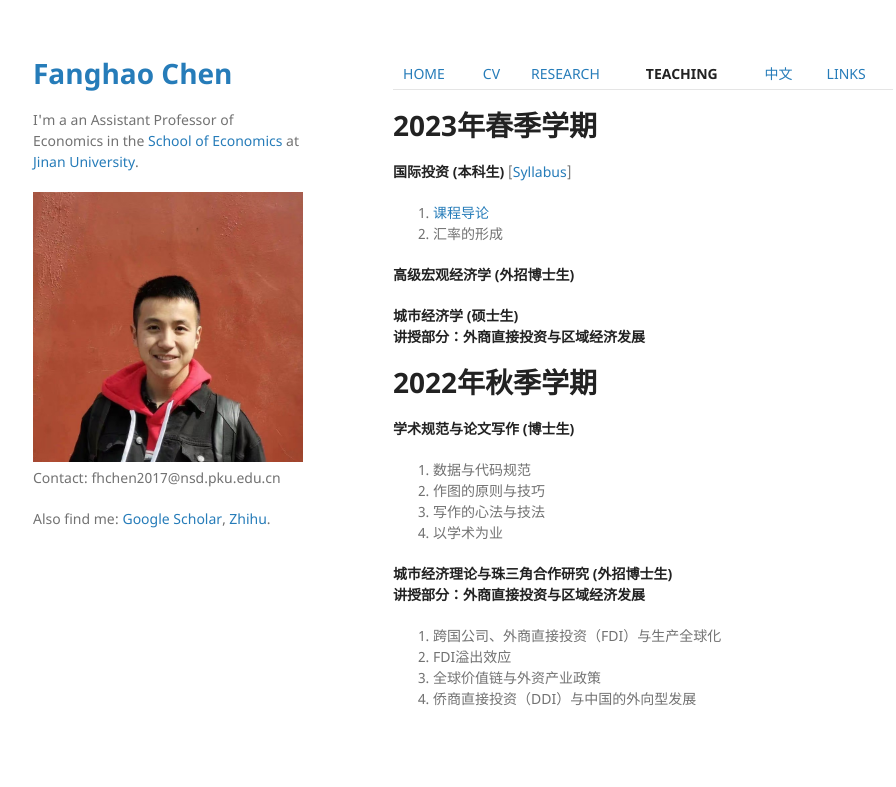
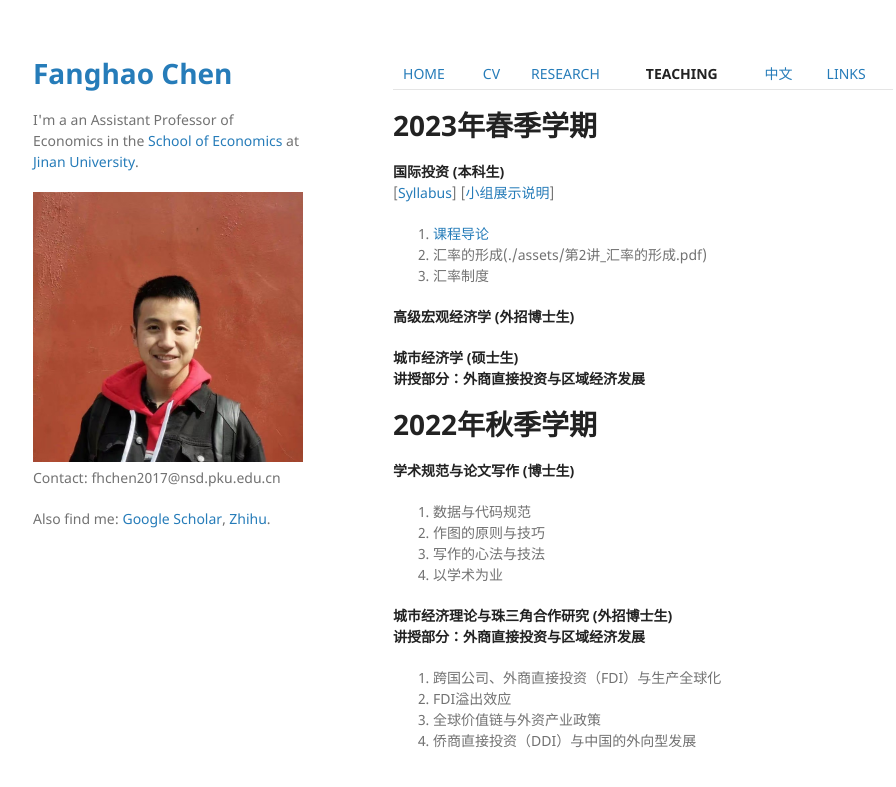
Before and after one commit to FanghaoChen/homepage, a Jekyll site: the page built from teaching.md, in a window 1280 px wide. Shown: the top 787 px of the page, without its empty margins (177-1073 px from the left). Built offline with Jekyll 4.4.1, drawn with Linux system fonts in a browser that asks for light colours; our own code applies the rules of GitHub Pages for plain Markdown files.

Commit message:
Update teaching.md

```diff
--- a/teaching.md
+++ b/teaching.md
@@ -2,9 +2,11 @@
 
 # 2023年春季学期
 
-**国际投资 (本科生)**  [[Syllabus](./assets/国际投资_课程大纲.pdf)] <br/>
+**国际投资 (本科生)**  <br/>
+[[Syllabus](./assets/国际投资_课程大纲.pdf)] [[小组展示说明](./assets/关于小组路演的说明.pdf)] <br/>
 1. [课程导论](./assets/第1讲_课程导论.pdf) <br/>
-2. 汇率的形成
+2. 汇率的形成(./assets/第2讲_汇率的形成.pdf) <br/>
+3. 汇率制度
 
 **高级宏观经济学 (外招博士生)** <br/>
 
```
